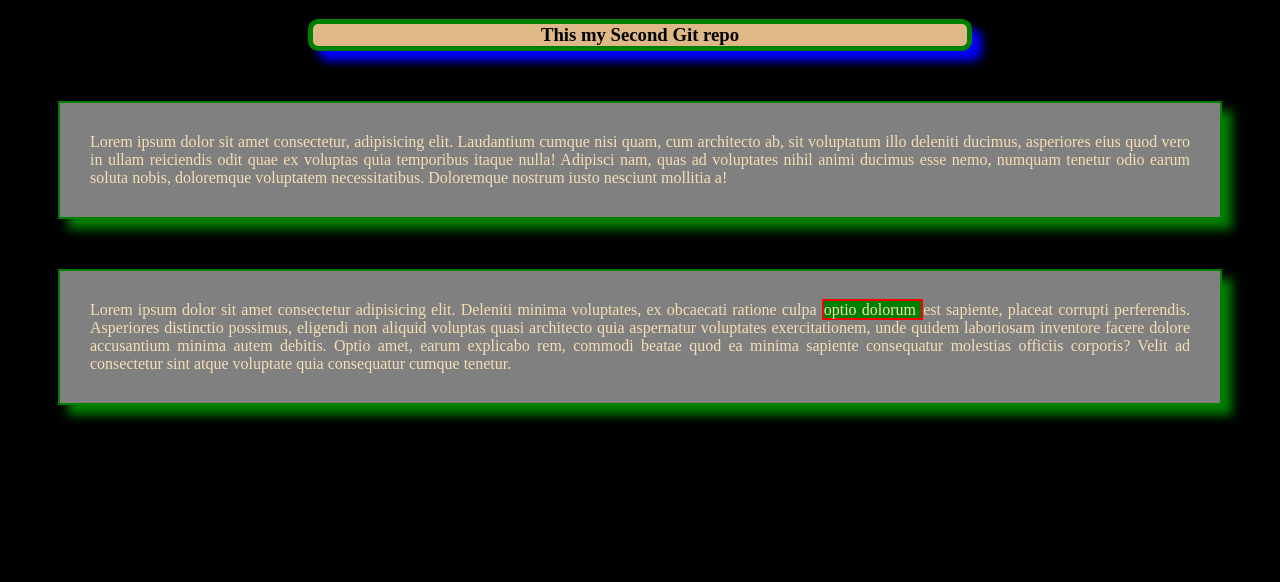
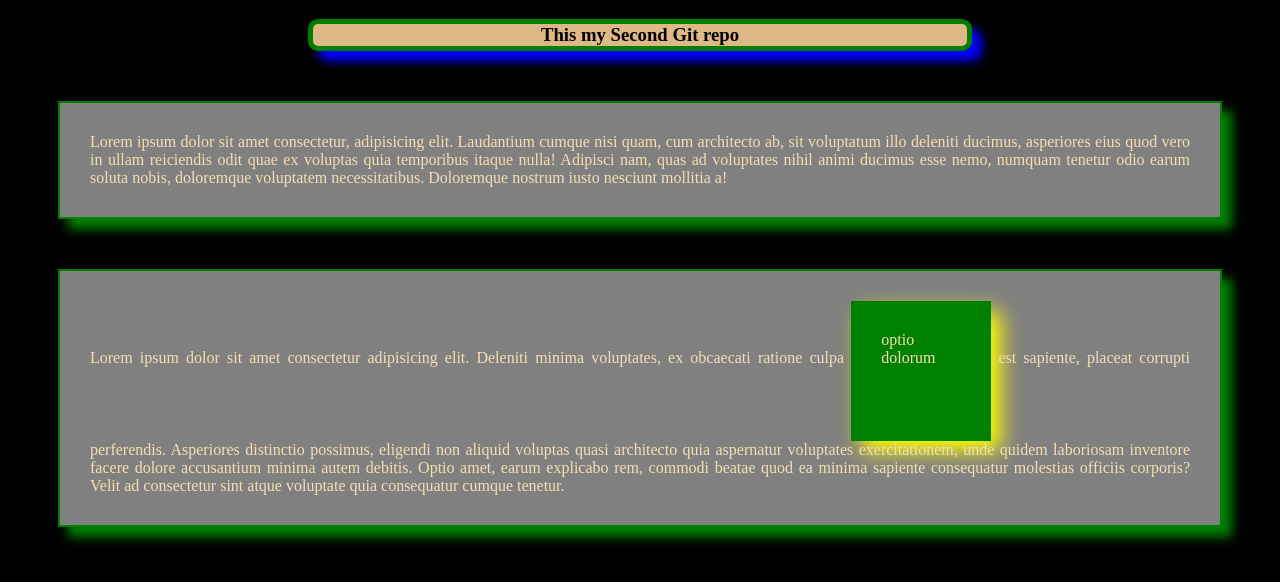
Before and after one commit to Anzumul-Jubayer/my-second-repo, a plain HTML site: page index.html in a window 1280 px wide. Drawn offline with Linux system fonts and the light colour scheme.

Commit message:
second commit

```diff
--- a/style/style.css
+++ b/style/style.css
@@ -24,9 +24,11 @@ p{
     color:wheat
 }
 span{
-    border:2px solid red;
-    height: 20px;
-    width: 20px;
-    display: inlie-block;
+    /* border:2px solid red; */
+    height: 80px;
+    width: 80px;
+    padding: 30px;
+    display: inline-block;
     background-color: green;
+    box-shadow: 10px 10px 20px yellow;
 }
```
